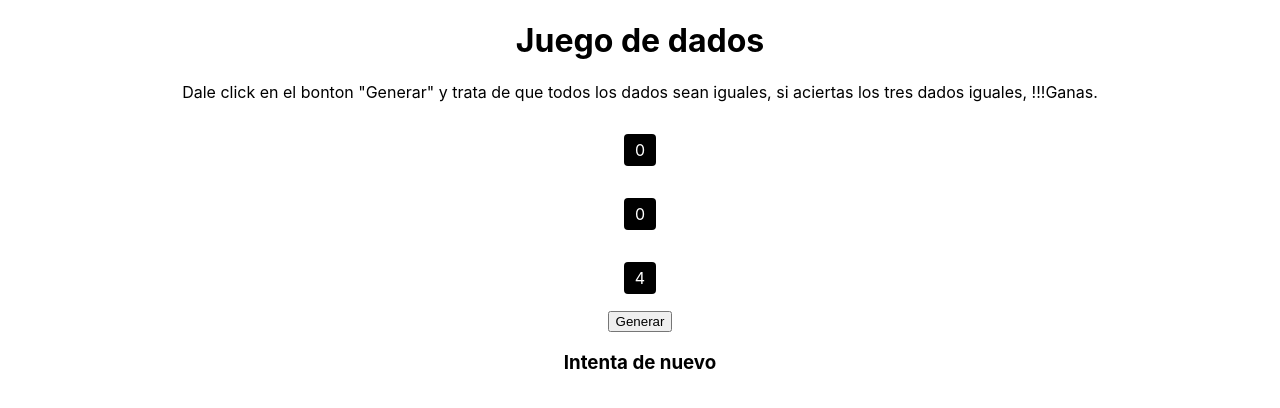
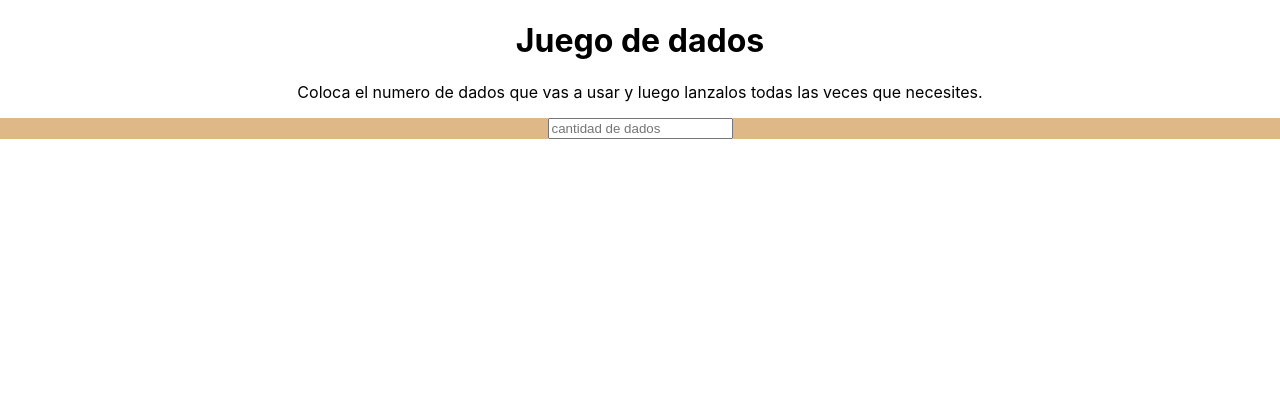
Before and after one commit to kwaale/JuegoDados, a React (Create React App) app: page / in a window 1280 px wide. Shown: the top 408 px of the page. Built offline with nearby package versions, Linux system fonts and the light colour scheme.

Commit message:
Incluyendo imagenes

```diff
--- a/src/App.css
+++ b/src/App.css
@@ -3,7 +3,7 @@
 }
 
 .App-header {
-  background-color: #282c34;
+  background-color: blue;
   min-height: 100vh;
   display: flex;
   flex-direction: column;
--- a/src/App.js
+++ b/src/App.js
@@ -1,18 +1,20 @@
 import './App.css';
 import React, { Component } from 'react';
-import Dado from './Dado.jsx';
+// import Dado from './Dado.jsx';
+import Input from './components/Input';
+
 
 
 class App extends Component {
   constructor(props) {
     super(props)
-    this.state = {
-      valor1: this.generator(),
-      valor2: this.generator(),
-      valor3: this.generator(),
-    }
-    this.tirar = this.tirar.bind(this);
-    this.winerGame = this.winerGame.bind(this);
+    // this.state = {
+    //   valor1: this.generator(),
+    //   valor2: this.generator(),
+    //   valor3: this.generator(),
+    // }
+    // this.tirar = this.tirar.bind(this);
+    // this.winerGame = this.winerGame.bind(this);
   }
 
   render() {
@@ -20,30 +22,10 @@ class App extends Component {
     return (
       <div className="App">
         <h1>Juego de dados</h1>
-        <p>Dale click en el bonton "Generar" y trata de que todos los dados sean iguales, si aciertas los tres dados iguales, !!!Ganas.</p>
-        <Dado valor={this.state.valor1} />
-        <Dado valor={this.state.valor2} />
-        <Dado valor={this.state.valor3} />
-        <button onClick={this.tirar}>Generar</button>
-        {this.winerGame()}
+        <p>Coloca el numero de dados que vas a usar y luego lanzalos todas las veces que necesites.</p>
+        <Input/>
       </div>
     );
-  }
-  tirar(e){
-    e.preventDefault();
-    this.setState({
-      valor1:this.generator(),
-      valor2:this.generator(),
-      valor3:this.generator(),
-    })
-  }
-  generator() {
-    return Math.trunc(Math.random() * 7);
-  }
-  winerGame(){
-    if(this.state.valor1 === this.state.valor2 && this.state.valor3 === this.state.valor2){
-      return (<h3>!!!!!!!!!!!!Ganaste¡¡¡¡¡¡¡¡¡¡¡¡¡¡¡¡</h3>)
-    }else return (<h3>Intenta de nuevo</h3>)
   }
 }
 
--- a/src/Dado.css
+++ /dev/null
@@ -1,15 +0,0 @@
-.Dado-recuadro{
-    display: flex;
-    width: 2rem;
-    height: 2rem;
-    background-color: black;
-    color: white;
-    justify-content: center;
-    align-items: center;
-    margin: 1rem;
-    border-radius: 4px
-}
-.Dados{
-    display: flex;
-    justify-content: center;
-}
--- a/src/Dado.jsx
+++ /dev/null
@@ -1,11 +0,0 @@
-import './Dado.css';
-
-function Dado(props){
-  return(
-    <div className='Dados'>
-    <div className='Dado-recuadro'>{props.valor}</div>
-    </div>
-  )
-}
-
-export default Dado;
--- /dev/null
+++ b/src/components/Dados/Dado.js
@@ -0,0 +1,10 @@
+import './Dados.css';
+
+function Dado(props){
+  console.log(props)
+  return(
+    <img className='Dado-recuadro' src={props.image}/>
+  )
+}
+
+export default Dado;
--- /dev/null
+++ b/src/components/Dados/Dados.css
@@ -0,0 +1,31 @@
+.Dado-recuadro{
+    display: flex;
+    width: 2rem;
+    height: 2rem;
+    background-color: black;
+    color: white;
+    justify-content: center;
+    align-items: center;
+    margin: 1rem;
+    border-radius: 4px
+}
+.craps-container{
+    display: flex;
+    justify-content: center;
+    display: flex;
+    flex-wrap: wrap;
+    background: darkcyan;
+    width: 80%;
+}
+.dados-container{
+    display: flex;
+    flex-direction: column;
+    align-items: center;
+}
+
+.btn-lanzar{
+    border-radius: 20px;
+    background: lightcoral;
+    width: 100px;
+    height: 100px;
+}
--- /dev/null
+++ b/src/components/Dados/index.jsx
@@ -0,0 +1,61 @@
+import Dado from "./Dado.js"
+import './Dados.css'
+import { useState, useEffect } from "react";
+import Totallizer from "../Totallizer/index.jsx";
+
+
+const Dados = ({input})=>{
+    const [craps, setCraps] = useState([]);
+    const [total, setTotal]= useState(null);
+    const randomCrap = () =>{
+        // let image = ''
+        const num = Math.floor(Math.random() * 6) + 1
+        if(num == 1) return {image:'https://picsum.photos/200/300?random=2', num}
+        if(num == 2) return {image:'https://picsum.photos/200/300?random=2', num}
+        if(num == 3) return {image:'https://picsum.photos/200/300?random=2', num}
+        if(num == 4) return {image:'https://picsum.photos/200/300?random=2', num}
+        if(num == 5) return {image:'https://picsum.photos/200/300?random=2', num}
+        else return {image:'https://picsum.photos/200/300?random=2', num}
+    }
+
+    const idGenerator = function (){
+        let init = 0;
+        return ()=>init = init + 1
+    }();
+    useEffect(()=>{
+        quantityCraps(input)
+    },[input])
+    let totallizer = 0;
+    const quantityCraps = (num)=>{
+        let array = [];
+        for(let i = 0; i < num; i++){
+            let obj = {
+                id:idGenerator(),
+                num:randomCrap().num,
+                image:randomCrap().image
+            }
+            totallizer += obj.num;
+            setTotal(totallizer)
+            array.push(obj);
+        }
+        setCraps(array)
+    }
+    const lanzarDados = () =>{
+        quantityCraps(input)
+    }
+    return(
+        <div className='dados-container'>
+                {total && <Totallizer total={total} />}
+                <div className='craps-container'>
+                {craps.map(dado => {
+                    return (
+                        <Dado key={dado.id} valor={dado.num} image={dado.image}/>
+                    )
+                })}
+            </div>
+            {total && <button className='btn-lanzar' onClick={lanzarDados}>Lanzar</button>}
+        </div>
+    )
+
+}
+export default Dados;
--- /dev/null
+++ b/src/components/Input/Input.css
@@ -0,0 +1,6 @@
+.containers{
+    background: burlywood;
+    display: flex;
+    flex-direction: column;
+    align-items: center;
+}
--- /dev/null
+++ b/src/components/Input/index.js
@@ -0,0 +1,20 @@
+import { useState } from 'react';
+import Dados from '../Dados';
+import './Input.css';
+
+
+const Input = ()=>{
+    const [craps, setCraps] = useState(0)
+    const crapsCuantity = (e)=>{
+        const {value} = e.target
+        setCraps(value)
+    }
+
+    return(
+        <div className='containers'>
+            <input type="number" placeholder="cantidad de dados" onChange={crapsCuantity}></input>
+            <Dados input={craps}/>
+        </div>
+    )
+}
+export default Input;
--- /dev/null
+++ b/src/components/Totallizer/index.jsx
@@ -0,0 +1,9 @@
+const Totallizer = ({total})=>{
+    return(
+        <div>
+            Total = {total}
+        </div>
+    )
+
+}
+export default Totallizer;
```
Also changed, not shown: package.json (+8 -8 lines), 1 other file (tests, documents, lock files or other folders).
